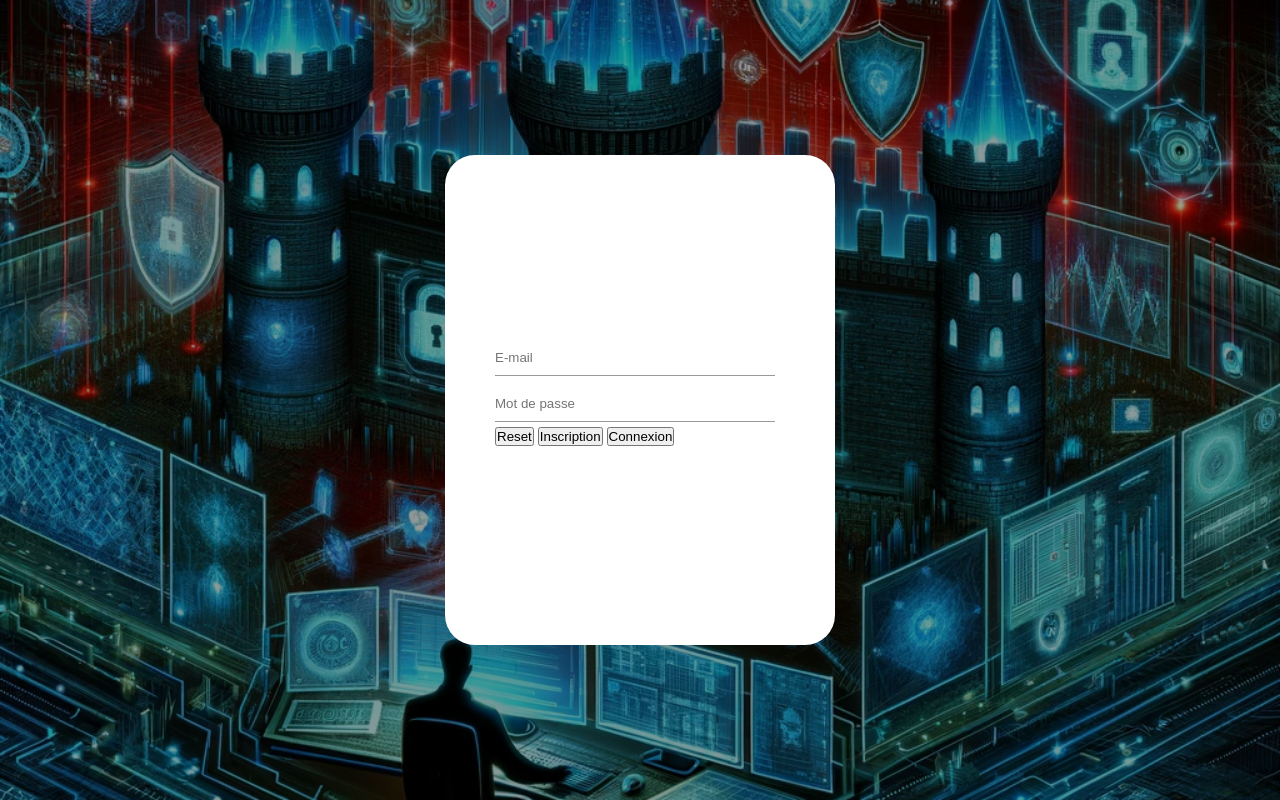
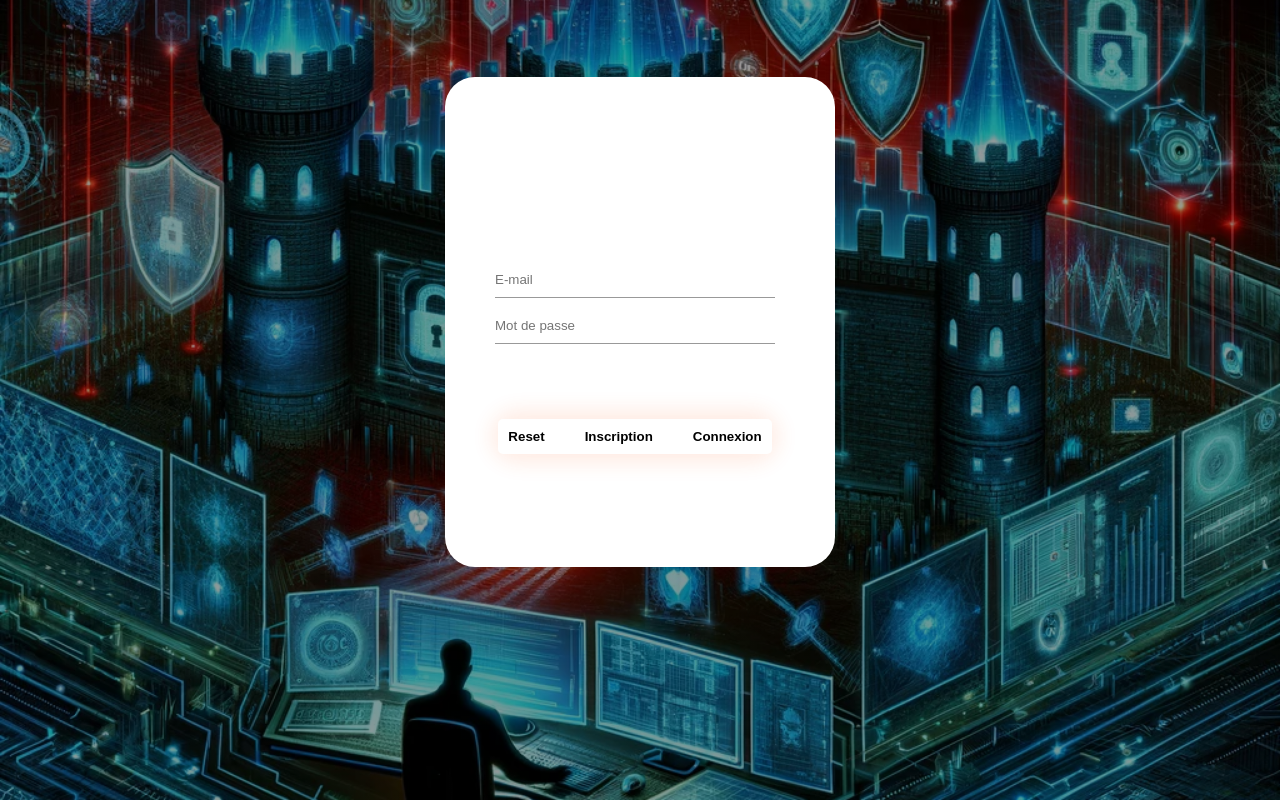
Before and after one commit to yacineberkani/Formulaire_de_Connexion, a PHP site: page / in a window 1280 px wide. Run offline with PHP 8.4, Linux system fonts and the light colour scheme; grey boxes are pictures that could not be loaded.

Commit message:
Update design.css

```diff
--- a/design.css
+++ b/design.css
@@ -3,33 +3,16 @@
     padding: 0;
 }
 
-.hero {
+.hero{
     height: 100%;
     width: 100%;
     background-image: linear-gradient(rgba(0, 0, 0, 0.4), rgba(0, 0, 0, 0.4)), url("img.webp");
     background-position: center;
     background-size: cover;
     position: absolute;
-    /* Positionner le contenu au centre de la page */
-    display: flex;
-    justify-content: center;
-    align-items: center;
 }
 
-/* Ajout du style pour le logo */
-.logo {
-    width: 150px; /* Ajuster la largeur selon vos besoins */
-    height: 150px; /* Ajuster la hauteur selon vos besoins */
-    background-image: url('logo.png');
-    background-size: contain; /* Ajuster la taille du logo tout en conservant les proportions */
-    background-repeat: no-repeat;
-    position: absolute; /* Position absolue pour placer le logo au centre */
-    top: 50%; /* Placer le logo au centre vertical */
-    left: 50%; /* Placer le logo au centre horizontal */
-    transform: translate(-50%, -50%); /* Centrer le logo parfaitement */
-}
-
-.form-box {
+.form-box{
     width: 380px;
     height: 480px;
     position: relative;
@@ -39,8 +22,12 @@
     border-radius: 30px;
 }
 
-/* Le reste de votre CSS reste inchangé */
-
+.button-box{
+    width: 270px; /* Ajusté pour plus d'espace */
+    margin: 70px auto;
+    position: relative;
+    box-shadow: 0 0 20px 9px #ff61241f;
+    border-radius: 30px;
     display: flex; /* Flexbox pour aligner les boutons */
     justify-content: center; /* Centrer les boutons horizontalement */
     align-items: center; /* Centrer les boutons verticalement */
```
